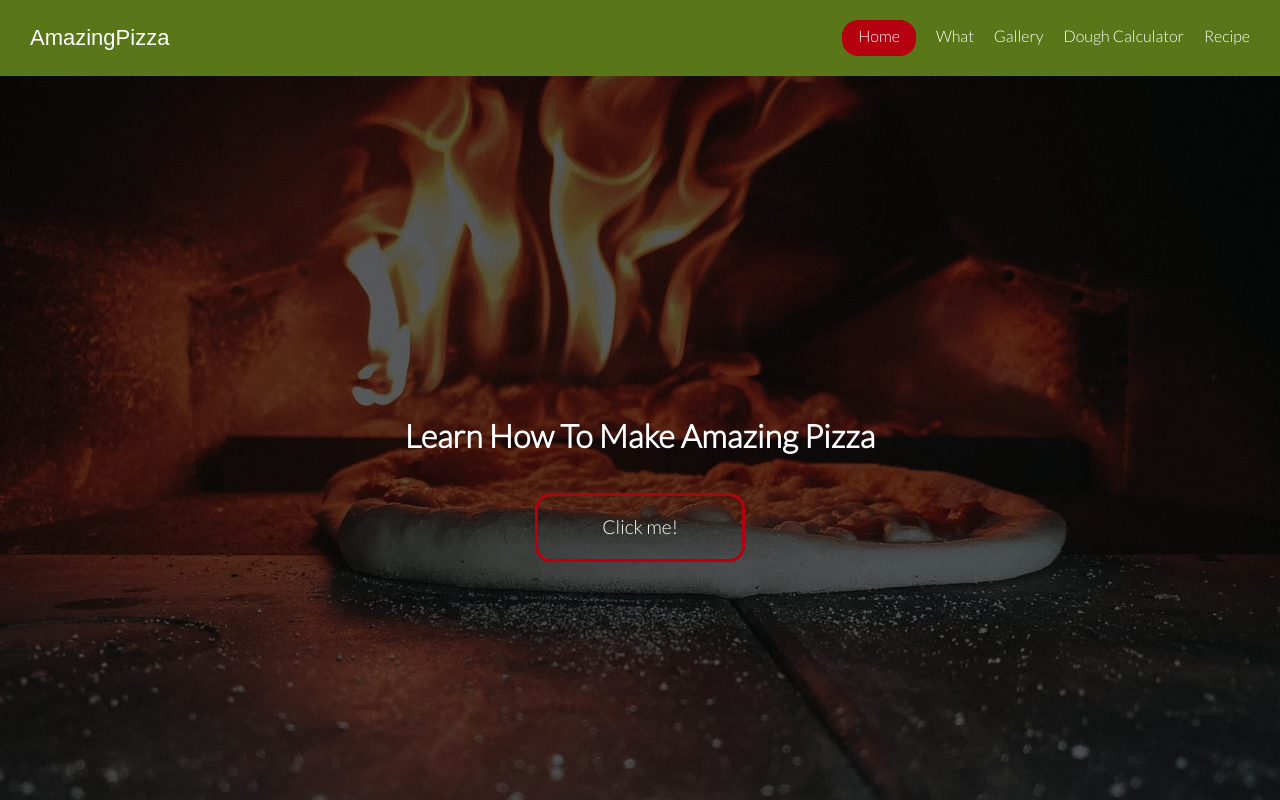
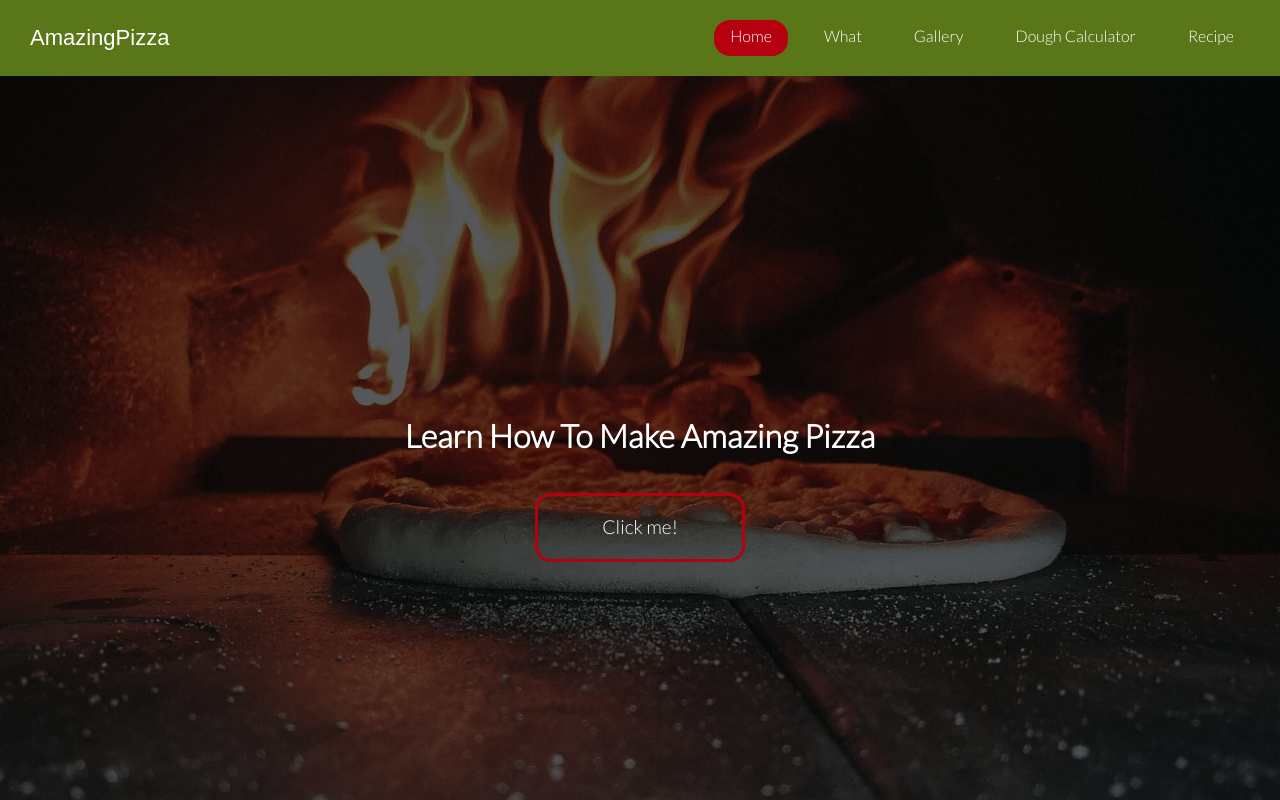
Before and after one commit to NenadZdravkovic97/Pizza_Dough_Calculator, a plain HTML site: page index.html in a window 1280 px wide. Shown: the top 800 px of the page. Drawn offline with nearby package versions, Linux system fonts and the light colour scheme; a web font is replaced by a local one.

Commit message:
Fixed nav items for desktop

```diff
--- a/css/style.css
+++ b/css/style.css
@@ -122,6 +122,11 @@ a {
   padding: 0.2rem 1rem;
 }
 
+.links {
+  padding: 0.2rem 1rem;
+  display: block;
+}
+
 .item.active {
   display: block;
 }
@@ -220,7 +225,7 @@ a {
 
 header {
   margin-top: 4.375rem;
-  height: 100vh;
+  min-height: 100vh;
   box-shadow: inset 0 0 0 2000px rgba(0, 0, 0, 0.6);
   background-image: url('../img/background.jpg');
   background-repeat: no-repeat;
```
